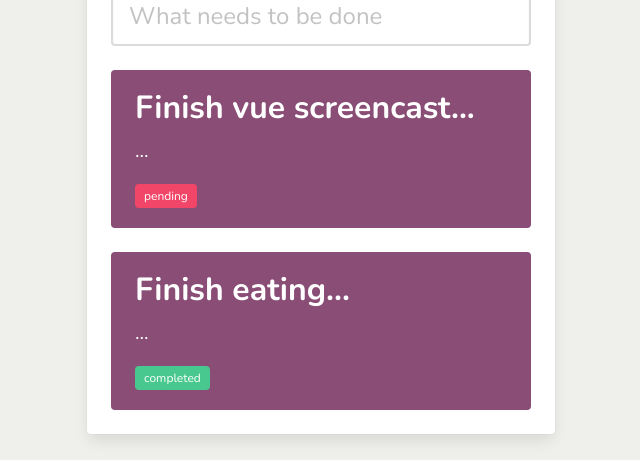
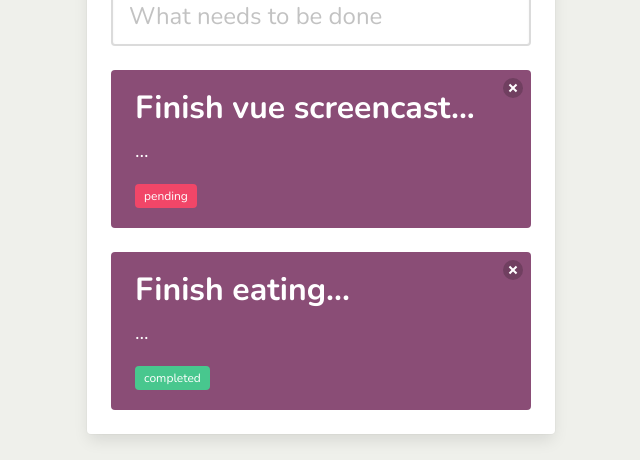
Before and after one commit to sagsam/vue-todo, a Vue app: page / in a window 1280 px wide. Shown: the part 166-626 px from the top of the page, without its empty margins (319-959 px from the left). Built offline with nearby package versions, Linux system fonts and the light colour scheme.

Commit message:
remove todo

```diff
--- a/src/components/TodoList.vue
+++ b/src/components/TodoList.vue
@@ -18,10 +18,14 @@
                         <div class="tile">
                             <div class="tile is-parent is-vertical">
                                 <article
-                                    v-for="todo in todos"
+                                    v-for="(todo, index) in todos"
                                     :key="todo.id"
                                     class="tile is-child notification is-primary"
                                 >
+                                    <button
+                                        class="delete"
+                                        @click="removeTodo(index)"
+                                    ></button>
                                     <p class="title">{{todo.title}}...</p>
                                     <p class="subtitle">...</p>
                                     <span :class="['tag', todo.completed ? 'is-success' : 'is-danger']">{{ todo.completed ? 'completed' : 'pending' }}</span>
@@ -58,6 +62,9 @@ export default {
       }
   },
   methods: {
+      removeTodo (index) {
+        this.todos.splice(index, 1)
+      },
       addTodo () {
         if (this.newTodo.trim().length == 0) {
             return
```
